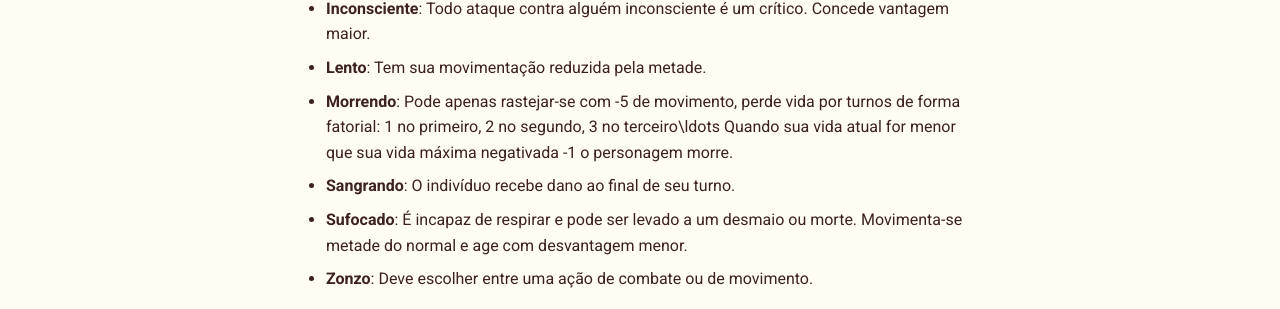
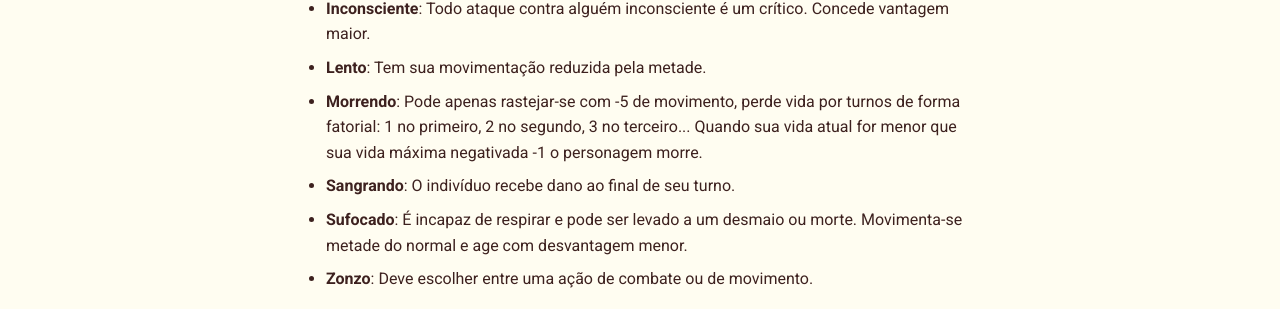
Before and after one commit to JPChowder/ChowRPG, an MkDocs documentation site: the page built from docs/estados.md, in a window 1280 px wide and 1262 px high. Shown: the part 881-1190 px from the top of the window. Built offline with MkDocs 1.6.1 and Material for MkDocs 9.7.7, drawn with Linux system fonts in a browser that asks for light colours.

Commit message:
style(typo): typo

```diff
--- a/docs/estados.md
+++ b/docs/estados.md
@@ -14,7 +14,7 @@ O estados em que um personagem pode se encontrar são listados a seguir. Cada um
  - **Incendiado**: O alvo está pegando fogo e recebe dano no início do seu turno.
  - **Inconsciente**: Todo ataque contra alguém inconsciente é um crítico. Concede vantagem maior.
  - **Lento**: Tem sua movimentação reduzida pela metade.
- - **Morrendo**: Pode apenas rastejar-se com -5 de movimento, perde vida por turnos de forma fatorial: 1 no primeiro, 2 no segundo, 3 no terceiro\ldots Quando sua vida atual for menor que sua vida máxima negativada -1 o personagem morre.
+ - **Morrendo**: Pode apenas rastejar-se com -5 de movimento, perde vida por turnos de forma fatorial: 1 no primeiro, 2 no segundo, 3 no terceiro... Quando sua vida atual for menor que sua vida máxima negativada -1 o personagem morre.
  - **Sangrando**: O indivíduo recebe dano ao final de seu turno.
  - **Sufocado**: É incapaz de respirar e pode ser levado a um desmaio ou morte. Movimenta-se metade do normal e age com desvantagem menor.
  - **Zonzo**: Deve escolher entre uma ação de combate ou de movimento.
```
